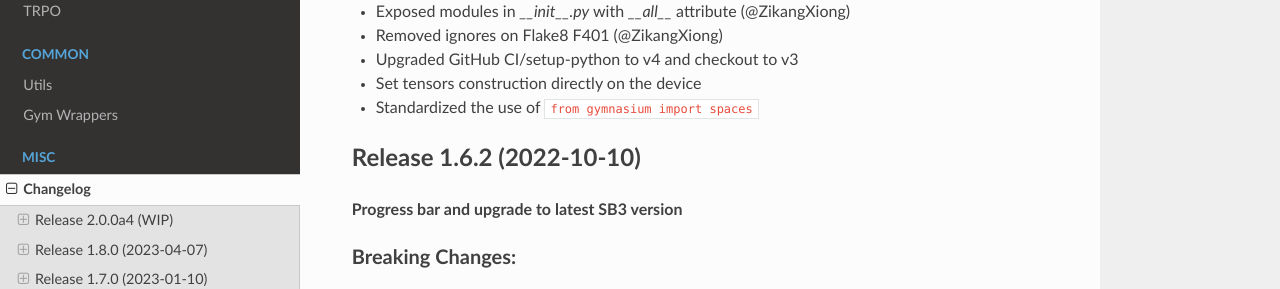
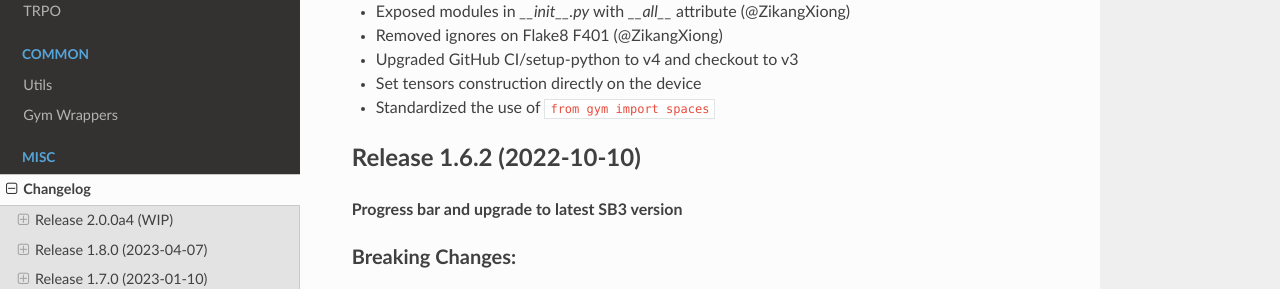
Before and after one commit to Stable-Baselines-Team/stable-baselines3-contrib, a Sphinx documentation site: the page built from docs/misc/changelog.rst, in a window 1280 px wide and 900 px high, scrolled down 2694 px. Shown: the part 158-447 px from the top of the window. Built offline with Sphinx 7.4.7 and the Read the Docs theme 2.0.0, drawn with Linux system fonts in a browser that asks for light colours.

```diff
--- a/docs/misc/changelog.rst
+++ b/docs/misc/changelog.rst
@@ -124,7 +124,7 @@
 - Removed ignores on Flake8 F401 (@ZikangXiong)
 - Upgraded GitHub CI/setup-python to v4 and checkout to v3
 - Set tensors construction directly on the device
-- Standardized the use of ``from gymnasium import spaces``
+- Standardized the use of ``from gym import spaces``
 
 Release 1.6.2 (2022-10-10)
 --------------------------
```
Also changed, not shown: 3 other files.
